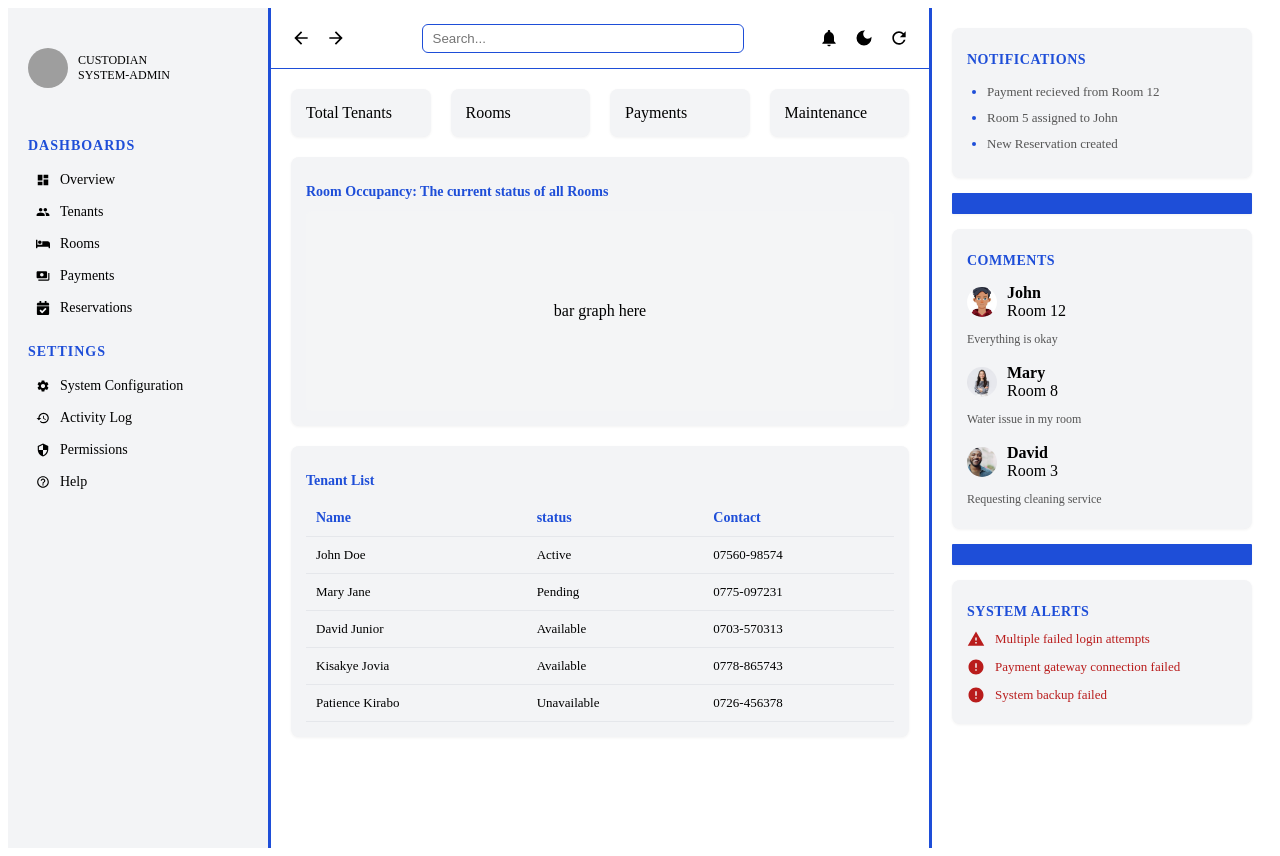
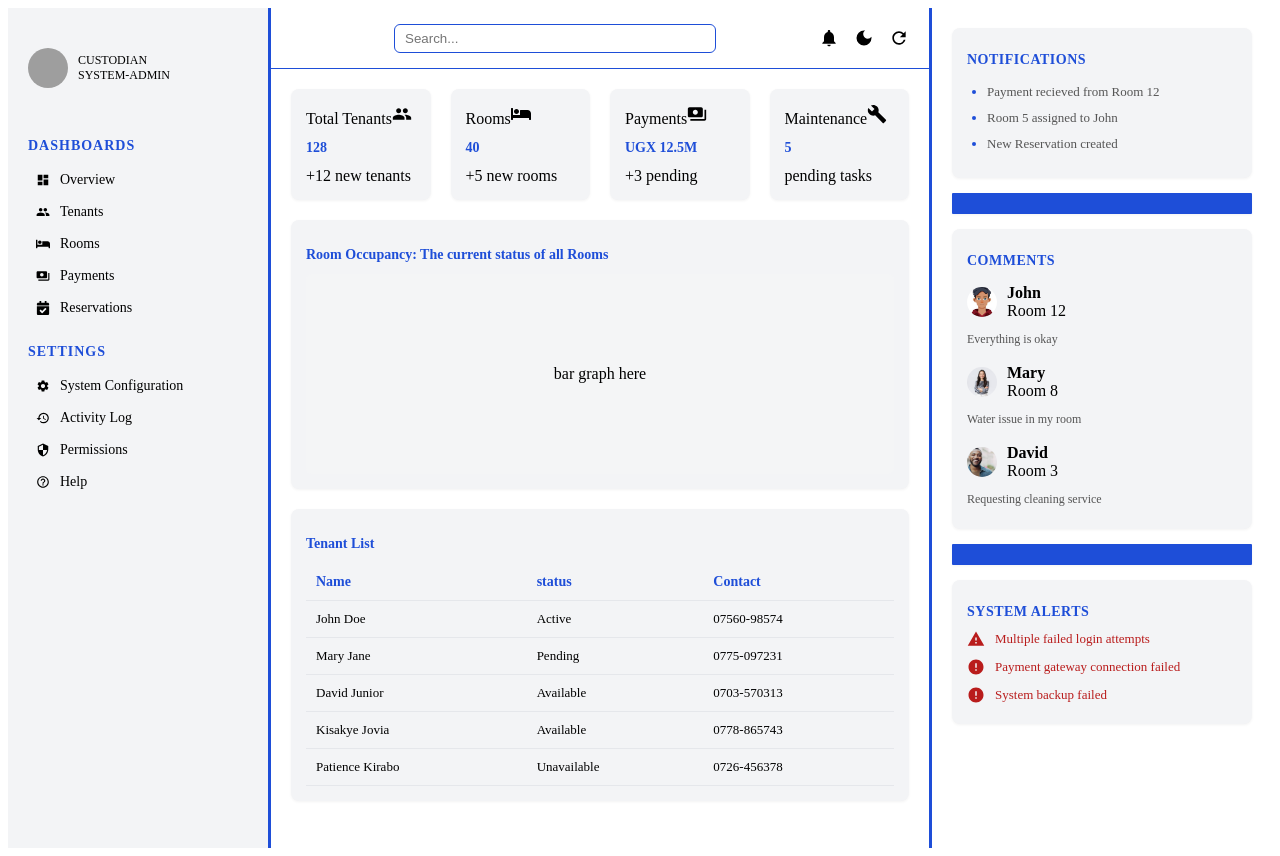
Before and after one commit to MulindwaDavid/HMS, a React (Vite) app in the folder hms_ui/: page / in a window 1280 px wide. Built offline with nearby package versions, Linux system fonts and the light colour scheme; grey boxes are pictures that could not be loaded.

Commit message:
UI update

```diff
--- a/hms_ui/src/App.tsx
+++ b/hms_ui/src/App.tsx
@@ -12,6 +12,7 @@ import Rooms from "./Pages/Rooms";
 import Payments from "./Pages/Payments";
 import Reservations from "./Pages/Reservations";
 import Settings from "./Pages/Settings";
+import Maintenance from "./Pages/Maintenance";
 
 
 
@@ -40,6 +41,7 @@ function App() {
               <Route path="/activity-log" element={<Log />} />
               <Route path="/permissions" element={<Permissions />} />
               <Route path="/help" element={<Help />} />
+              <Route path="/maintenance" element={<Maintenance />} />
               <Route path="/" element={<Overview />} />  //the app opens on overview
 
             </Routes>
--- /dev/null
+++ b/hms_ui/src/Pages/Maintenance.tsx
@@ -0,0 +1,10 @@
+
+
+function Maintenance(){
+
+    return(
+        <h2>Maintenance</h2>
+    );
+}
+
+export default Maintenance
--- a/hms_ui/src/Pages/Overview.tsx
+++ b/hms_ui/src/Pages/Overview.tsx
@@ -1,19 +1,77 @@
+import { useNavigate } from "react-router-dom";
+import { MdPeople, MdPayments, MdBuild } from "react-icons/md";
+import { FaBed } from "react-icons/fa";
+
+//Data structures for cards
+
+const stats = [
+    {
+        title: "Total Tenants",
+        value: 128,
+        sub: "+12 new tenants",
+        icon: MdPeople,
+        path: "/tenants",
+    },
+
+    {
+        title: "Rooms",
+        value: 40,
+        sub: "+5 new rooms",
+        icon: FaBed,
+        path: "/rooms",
+    },
+
+    {
+        title: "Payments",
+        value: "UGX 12.5M",
+        sub: "+3 pending",
+        icon: MdPayments,
+        path: "/payments",
+    },
+
+    {
+        title: "Maintenance",
+        value: 5,
+        sub: "pending tasks",
+        icon: MdBuild,
+        path: "/maintenance",
+    },
+];
+
 
 
 function Overview(){
+
+    const navigate = useNavigate();
 
 
     return(
         <div className="overview">
 
-            {/* ===== SECTION 1: STATS ===== */}
-            <div className="stats-section">
-                <div className="card">Total Tenants</div>
-                <div className="card">Rooms</div>
-                <div className="card">Payments</div>
-                <div className="card">Maintenance</div>
-            </div>
+            {/* ===== SECTION 1: STATS SECTION ===== */}
 
+              <div className="stats-section">
+        {stats.map((item, index) =>{
+            const Icon = item.icon;
+
+            return(
+                <div
+                className="card stat-card"
+                key={index}
+                onClick={() => navigate(item.path)}
+                >
+                    <div className="card-header">
+                        <span>{item.title}</span>
+                        <Icon className="card-icon" size={20} />
+                    </div>
+
+                    <h2 className="card-value">{item.value}</h2>
+                    <span className="card-sub">{item.sub}</span>
+
+                </div>
+            );
+        })}
+    </div>
 
             {/* ===== SECTION 2: OCCUPANCY ===== */}
             <div className="chart-section">
--- a/hms_ui/src/components/Topbar.tsx
+++ b/hms_ui/src/components/Topbar.tsx
@@ -1,18 +1,11 @@
-import { MdArrowBack, MdArrowForward, MdNotifications, MdDarkMode, MdRefresh } from "react-icons/md";
+import { MdNotifications, MdDarkMode, MdRefresh } from "react-icons/md";
+
 
 
 function Topbar() {
 
-
     return(
         <div className="topbar">
-
-            {/*LEFT: Navigation arrows*/}
-
-            <div className="topbar-left">
-                <MdArrowBack size={20} />
-                <MdArrowForward size={20} />
-            </div>
 
             {/*CENTER: Search */}
 
--- a/hms_ui/src/index.css
+++ b/hms_ui/src/index.css
@@ -301,3 +301,13 @@ td{
     font-size: 13px;
     color: black;
 }
+/* ===================stats-section ================*/
+.stat-card {
+    cursor: pointer;
+    transition: all 0.2s ease;
+}
+
+.stat-card:hover{
+    background-color: rgba(30, 78, 216, 0.1);
+    transform: translateY(-2px);
+}
```
